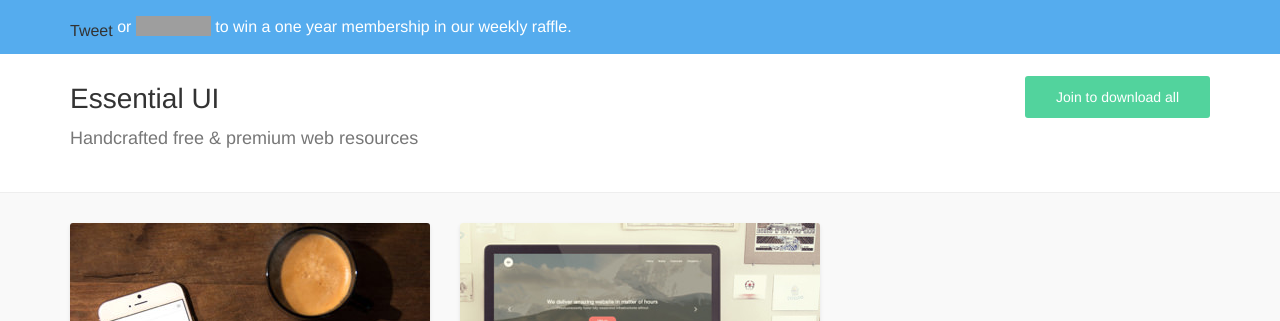
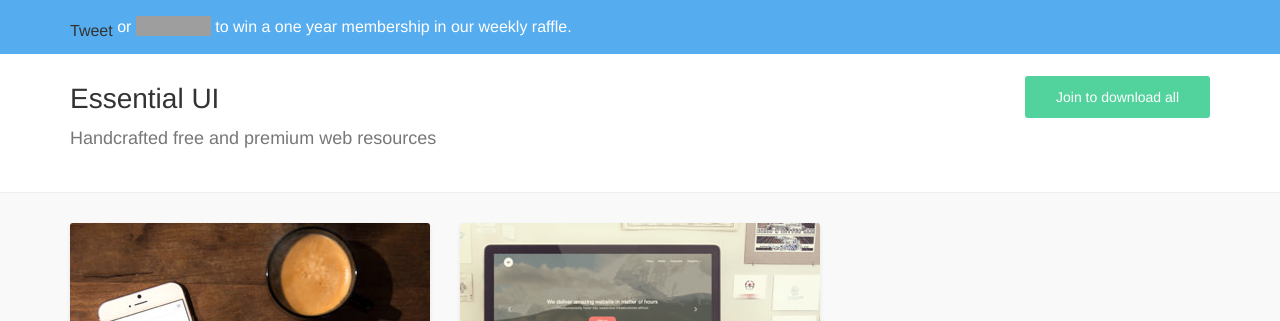
Before and after one commit to reardestani/essentialui, a Jekyll site: the page built from index.html, in a window 1280 px wide. Shown: the top 321 px of the page. Built offline with Jekyll 4.4.1, drawn with Linux system fonts in a browser that asks for light colours; comment, search, counter and statistics services are not loaded; grey boxes are pictures that could not be loaded.

Commit message:
site desscription updated

```diff
--- a/_config.yml
+++ b/_config.yml
@@ -1,7 +1,7 @@
 # Site settings
 title: "Essential UI"
 email: "support@essentialui.com"
-description: "Handcrafted free & premium web resources"
+description: "Handcrafted free and premium web resources"
 baseurl: "" # the subpath of your site, e.g. /blog/
 url: "" # the base hostname & protocol for your site
 permalink: /:title/
```
